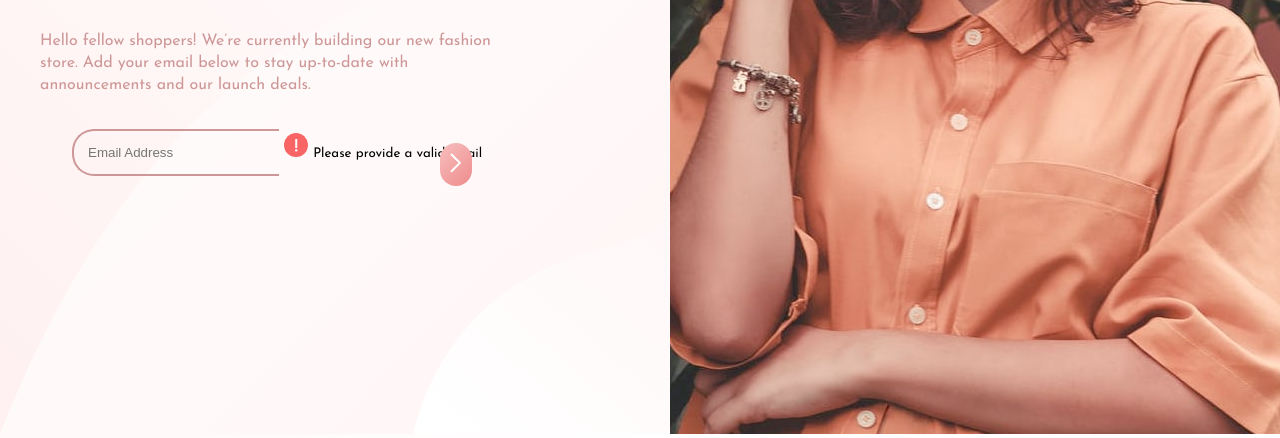
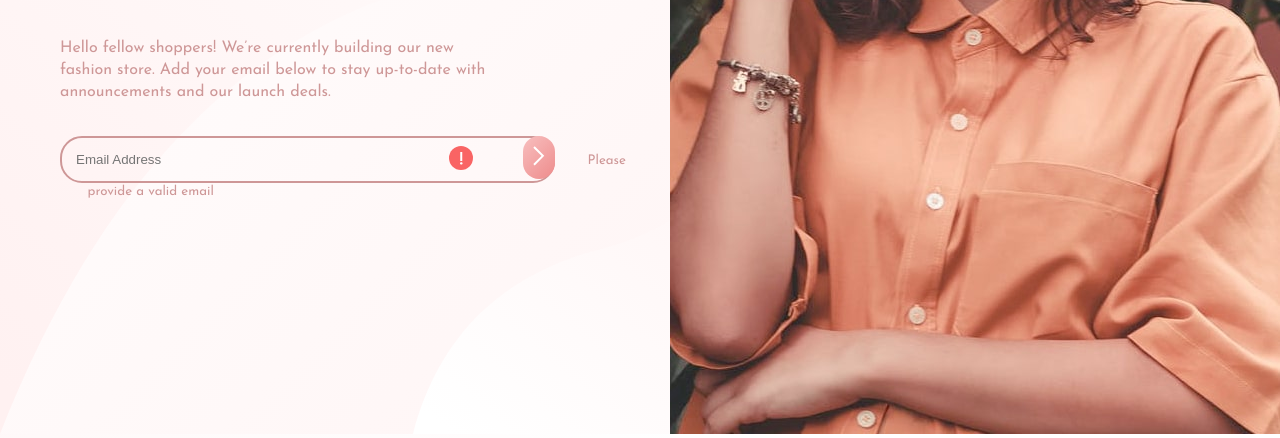
Before and after one commit to realadebimpe/base-apparel-coming-soon, a plain HTML site: page index.html in a window 1280 px wide. Shown: the part 366-804 px from the top of the page. Drawn offline with Linux system fonts and the light colour scheme; files whose address does not match are found by name.

Commit message:
Modified css styling

```diff
--- a/css/style.css
+++ b/css/style.css
@@ -27,11 +27,13 @@ body {
     padding: 0;
     margin: 0;
     font-family:'Josefin Sans', sans-serif;
+    box-sizing: border-box;
+
 }
 
 .mini {
-    /* height: 800px; */
     background-image: var(--linear-one);
+    padding: 10% 0;
 }
 
 .logo {
@@ -94,12 +96,18 @@ input[type="email"]{
     margin: 33px 0 0 32px;
     padding: 14px;
     box-sizing: border-box;
-    border-radius: 22px 0 0 22px;
+    border-radius: 22px;
     background-color: transparent;
     border:2px solid var(--Red);
-    border-right-width: 0;
+    width: 80%;
+    /* border-right-width: 0; */
 }
 
+.icon-error{
+    position: absolute;
+    right: 25%;
+    bottom: 30%;
+}
 
 button {
     display: inline-block;
@@ -110,7 +118,40 @@ button {
     box-sizing: border-box;
     border-width: 0;
     position: absolute;
-    top: 33px;
+    top: 35%;
+    right: 12%;
+}
+
+small {
+    color: var(--Red);
+    left: 12%;
+    position: relative;
+}
+
+@media screen and (min-width: 425px) {
+    /* .icon-error{
+        position: absolute;
+        right: 25%;
+        bottom: 30%;
+    } */
+}
+
+@media screen and (min-width: 768px) {
+    button {
+        right: 6%;
+    }
+
+    input[type="email"]{
+        width: 90%;
+    }
+
+    .icon-error{
+        right: 15%;
+    }
+
+    small {
+        left: 5%;
+    }
 }
 
 @media screen and (min-width:1024px){
@@ -123,12 +164,12 @@ button {
     }
 
     .logo{
-        margin: 65px 0 0 0;
+        margin: 5% 0 8% 0;
     }
 
     .mini{
         background:url(./images/bg-pattern-desktop.svg), var(--linear-one);
-        padding: 60px 40px;
+        padding: 60px;
         flex-basis: 60%;
     }
 
@@ -149,13 +190,19 @@ button {
         text-align: left;
     }
 
-    input[type="text"]{
+    input[type="email"]{
         margin-left: 0;
+
+    }
+
+    .icon-error{
+        right: 25%;
     }
 
     button{
-        left: 400px;
-        margin-top: 14px;
+        position: absolute;
+        right: 10%;
+        margin-top: 0%;
     }
 
     .hero-mobile{
@@ -166,3 +213,20 @@ button {
         display: block;
     }
 }
+
+@media screen and (min-width: 1440px) {
+
+    .third{
+        font-size: 20px;
+        text-align: left;
+    }
+
+    .icon-error{
+        right: 20%;
+    }
+
+    small {
+        font-size: 18px;
+        left: 0;
+    }
+}
```
